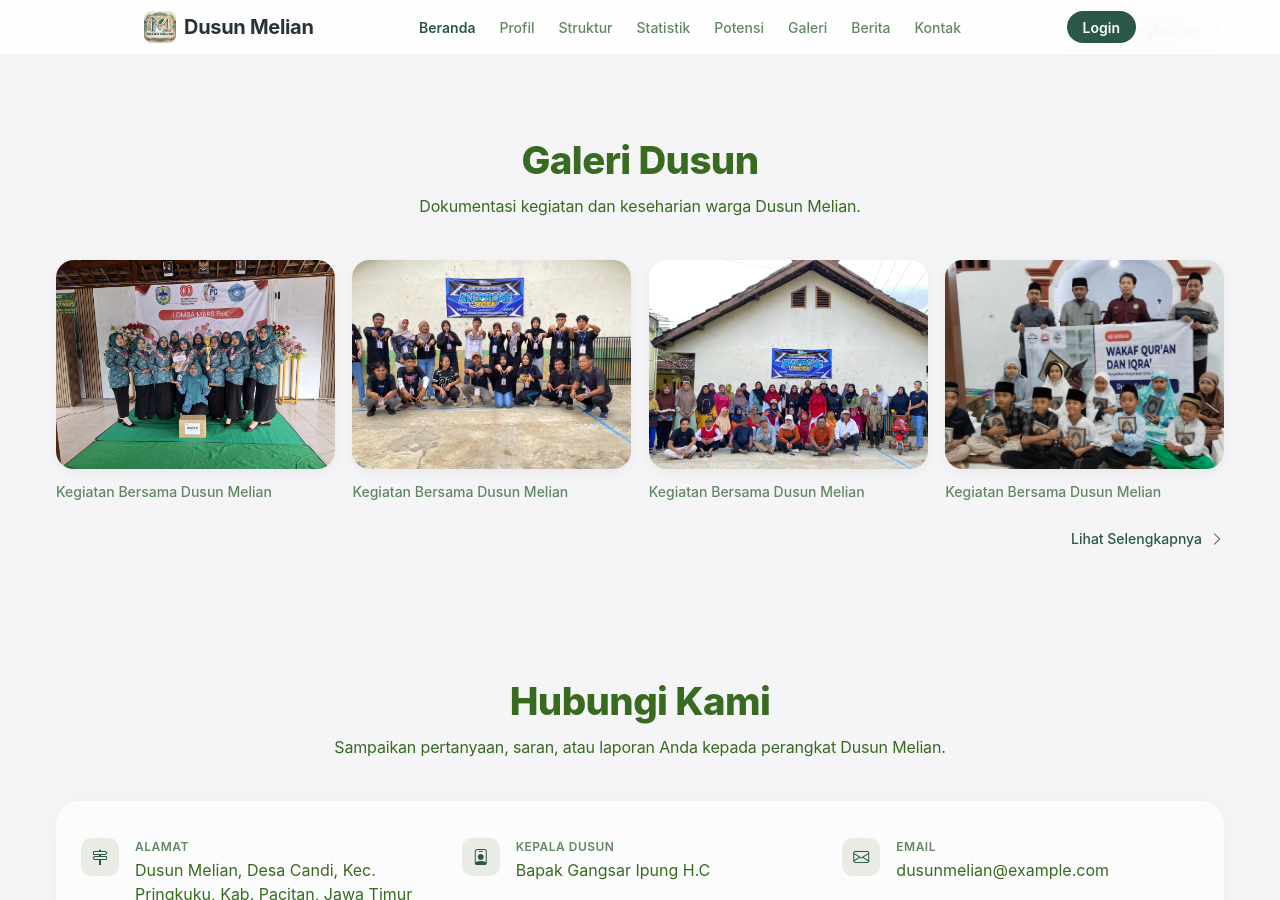
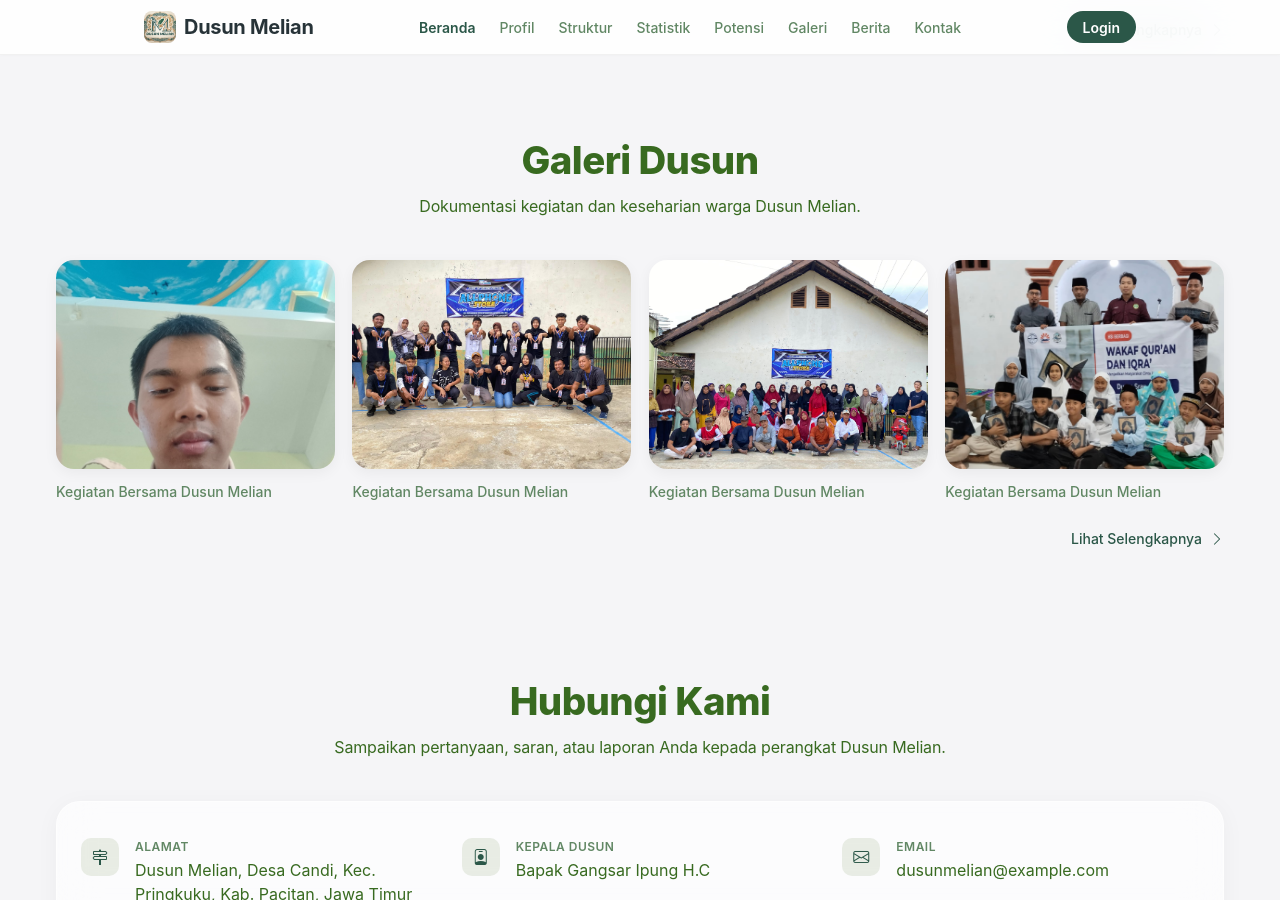
Before and after one commit to Noiro-0/Melian-Happy, a Jekyll site: the page built from index.html, in a window 1280 px wide and 900 px high, scrolled down 3325 px. Built offline with Jekyll 4.4.1, drawn with Linux system fonts in a browser that asks for light colours; nearby versions of some CDN libraries.

Commit message:
Update Galeri “galeri”

```diff
--- a/_data/galeri.yml
+++ b/_data/galeri.yml
@@ -1,5 +1,5 @@
 galeri:
-  - gambar: /assets/img/foto_dusun_melian-1-.jpeg
+  - gambar: /assets/img/88278.jpg
     judul: Kegiatan Bersama Dusun Melian
   - judul: Kegiatan Bersama Dusun Melian
     gambar: /assets/img/foto_dusun_melian-2-.jpeg
```
